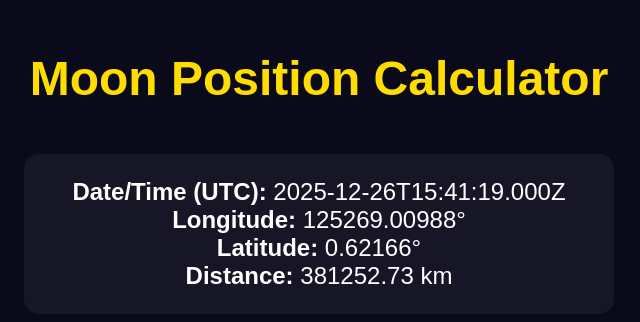
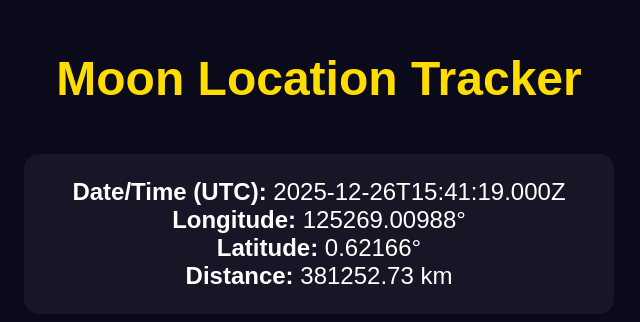
Before and after one commit to ArsenioDraco/Moon-Location-Tracker, a plain HTML site: page index.html in a window 1280 px wide. Shown: the part 234-556 px from the top of the page, without its empty margins (321-961 px from the left). Drawn offline with Linux system fonts and the light colour scheme.

Commit message:
Rename title and header from 'Calculator' to 'Tracker'

```diff
--- a/index.html
+++ b/index.html
@@ -3,11 +3,11 @@
 <head>
 <meta charset="UTF-8">
 <meta name="viewport" content="width=device-width, initial-scale=1.0">
-<title>Moon Position Calculator</title>
+<title>Moon Location Tracker</title>
 <link rel="stylesheet" href="style.css">
 </head>
 <body>
-<h1>Moon Position Calculator</h1>
+<h1>Moon Location Tracker</h1>
 <div id="moonPos">Loading...</div>
 <script src="script.js"></script>
 </body>
```
